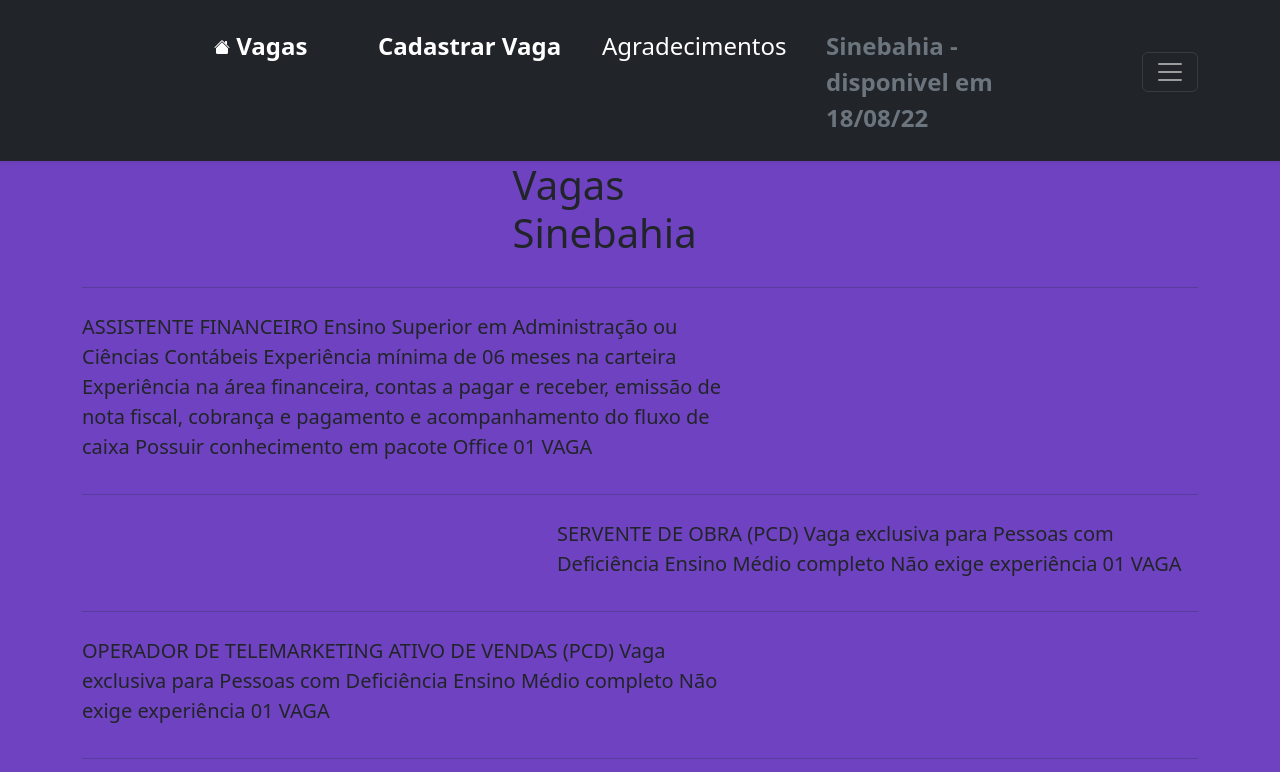
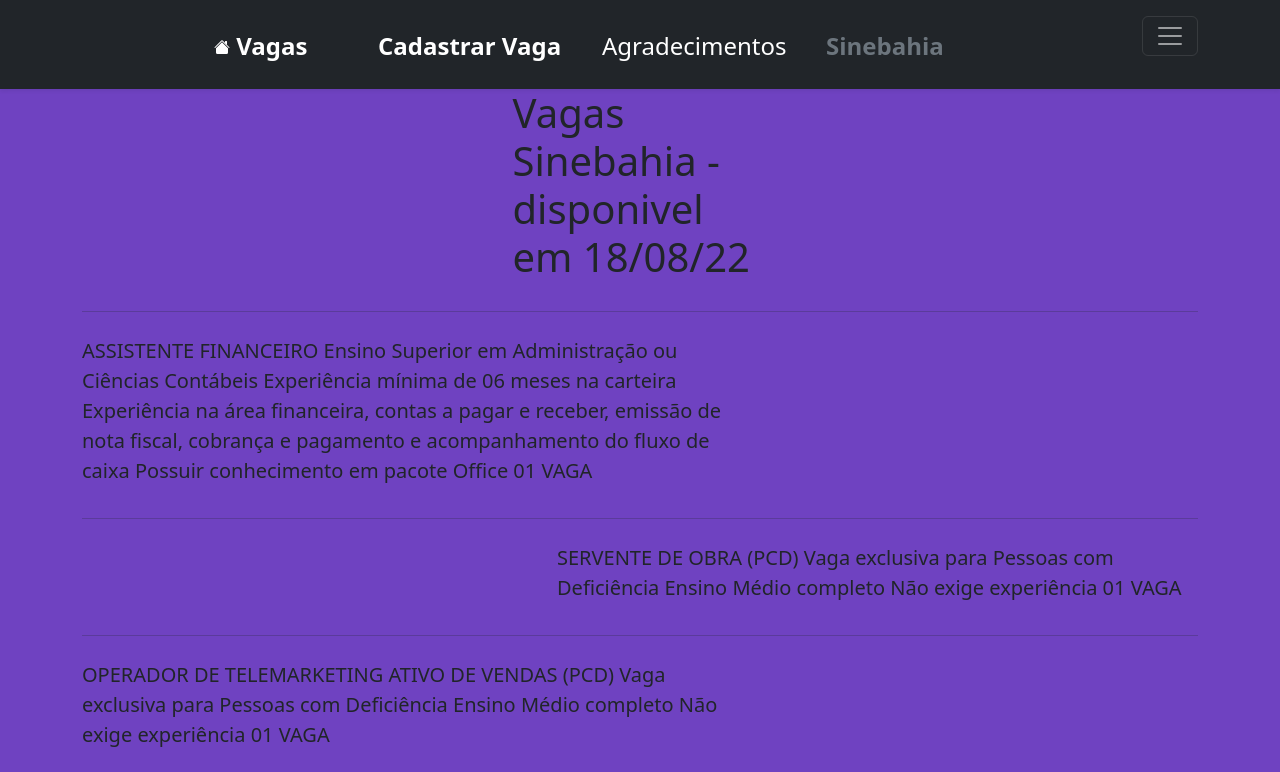
Before and after one commit to Itabunavagas/itabunavagas112, a website: page sinebahia.html in a window 1280 px wide. Shown: the top 772 px of the page. Drawn offline with nearby package versions, Linux system fonts and the light colour scheme.

Commit message:
data sinebahia nova

```diff
--- a/sinebahia.html
+++ b/sinebahia.html
@@ -133,7 +133,7 @@
                     <div class="col-sm">
                       <strong>
                         <a style="width: 200px; " class="vagas desce-dez text-secondary" href="sinebahia.html">
-                          Sinebahia - disponivel em 18/08/22
+                          Sinebahia
                         </a>
                       </strong>
                     </div>
@@ -163,7 +163,7 @@
         <!-- Three columns of text below the carousel -->
 
 
-        <div  class="container col-xs-12 col-sm-6 col-md-6 col-lg-3 pull-down"> <h1>Vagas Sinebahia</h1></div>
+        <div  class="container col-xs-12 col-sm-6 col-md-6 col-lg-3 pull-down"> <h1>Vagas Sinebahia  - disponivel em 18/08/22</h1></div>
 
         <!-- START THE FEATURETTES -->
       <div>
```
